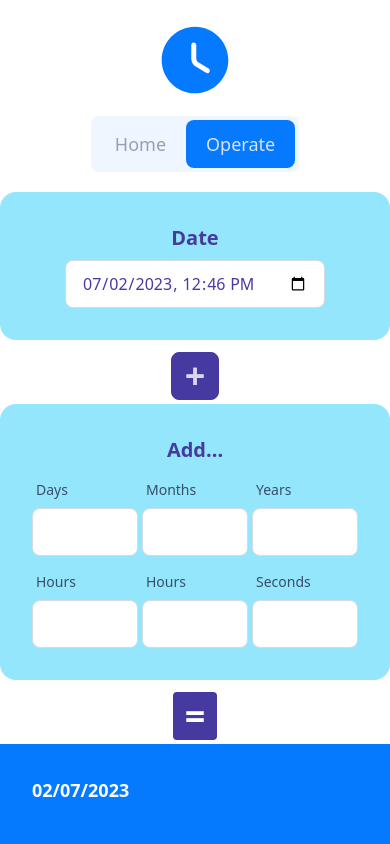
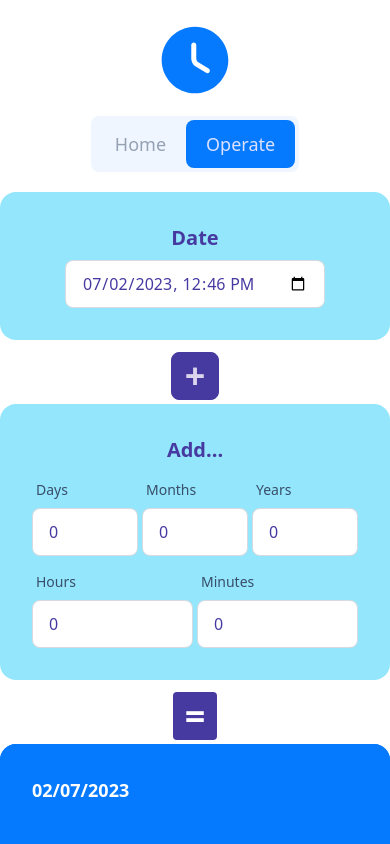
Before and after one commit to jorandmol/clock-app, a SvelteKit app: page /operate in a window 390 px wide. Shown: the top 844 px of the page. Built offline with nearby package versions, Linux system fonts and the light colour scheme.

Commit message:
Complete operation, but not good with timezone
When the timezone is different from the local, it doesn't work well

```diff
--- a/src/lib/components/clock.svelte
+++ b/src/lib/components/clock.svelte
@@ -4,6 +4,7 @@
     export let locale: string;
     export let timezone: string;
     export let currentTime: Date;
+    export let showSeconds: boolean = true;
 
     let isHour12: boolean = false;
 </script>
@@ -13,7 +14,11 @@
         <div class="card-title h-full flex flex-col items-center content-center justify-between">
             <h2 class="w-full text-lg text-left">{formatDate(currentTime, locale, timezone)}</h2>
             <h1 class="w-full text-7xl text-center">
-                {formatTime(currentTime, locale, timezone, isHour12)}
+                {#if showSeconds}
+                    {formatTime(currentTime, locale, timezone, isHour12)}
+                {:else}
+                    {formatTime(currentTime, locale, timezone, isHour12).slice(0, -3)}
+                {/if}
             </h1>
             <div class="w-full flex justify-end">
                 <button
--- a/src/routes/operate/+page.svelte
+++ b/src/routes/operate/+page.svelte
@@ -10,6 +10,27 @@
 	let addOperation: boolean = true;
 
 	$: time = timeToString ? new Date(timeToString) : new Date();
+
+	type OpDateElem = {
+		value: number;
+		toMilliseconds: number;
+	}
+
+	type OpDate = {
+		years: OpDateElem;
+		months: OpDateElem;
+		days: OpDateElem;
+		hours: OpDateElem;
+		minutes: OpDateElem;
+	}
+
+	let opDate: OpDate = {
+		years: { value: 0, toMilliseconds: 31556952000 },
+		months: { value: 0, toMilliseconds: 2629800000 },
+		days: { value: 0, toMilliseconds: 86400000 },
+		hours: { value: 0, toMilliseconds: 3600000 },
+		minutes: { value: 0, toMilliseconds: 60000 }
+	}
 
 	onMount(() => {
 		finalTime = get(currentTime);
@@ -29,6 +50,22 @@
 			timeToString = `${year}-${month}-${day}T${hour}:${minute}`;
 		}
 	});
+
+	function operate(): void {
+		const timeToMilliseconds: number = time.getTime();
+
+		let timeToOperate: number = 0;
+		let k: keyof OpDate;
+		for (k in opDate) {
+			timeToOperate += (opDate[k].value ?? 0) * (opDate[k].toMilliseconds);
+		}
+
+		const result = addOperation ? timeToMilliseconds + timeToOperate : timeToMilliseconds - timeToOperate;
+		console.log(result);
+
+		finalTime = new Date(result);
+	}
+
 </script>
 
 <div class="grid grid-cols-1 lg:grid-cols-12 gap-3">
@@ -41,6 +78,7 @@
 					name="time"
 					type="datetime-local"
 					class="input input-bordered"
+					on:change={() => operate()}
 					bind:value={timeToString}
 				/>
 			{/if}
@@ -68,39 +106,78 @@
 					<label class="label" for="day">
 						<span class="label-text">Days</span>
 					</label>
-					<input id="day" name="day" type="text" class="input input-bordered" />
+					<input
+						id="day"
+						name="day"
+						type="number"
+						min="0"
+						step="1"
+						class="input input-bordered"
+						on:change={() => operate()}
+						bind:value={opDate.days.value}
+					/>
 				</div>
 				<div class="form-control">
 					<label class="label" for="month">
 						<span class="label-text">Months</span>
 					</label>
-					<input id="month" name="month" type="text" class="input input-bordered" />
+					<input
+						id="month"
+						name="month"
+						type="number"
+						min="0"
+						step="1"
+						class="input input-bordered"
+						on:change={() => operate()}
+						bind:value={opDate.months.value}
+					/>
 				</div>
 				<div class="form-control">
 					<label class="label" for="year">
 						<span class="label-text">Years</span>
 					</label>
-					<input id="year" name="year" type="text" class="input input-bordered" />
+					<input
+						id="year"
+						name="year"
+						type="number"
+						min="0"
+						step="1"
+						class="input input-bordered"
+						on:change={() => operate()}
+						bind:value={opDate.years.value}
+					/>
 				</div>
 			</div>
-			<div class="grid grid-cols-3 gap-1">
+			<div class="grid grid-cols-2 gap-1">
 				<div class="form-control">
 					<label class="label" for="hours">
 						<span class="label-text">Hours</span>
 					</label>
-					<input id="hours" name="hours" type="text" class="input input-bordered" />
+					<input
+						id="hours"
+						name="hours"
+						type="number"
+						min="0"
+						step="1"
+						class="input input-bordered"
+						on:change={() => operate()}
+						bind:value={opDate.hours.value}
+					/>
 				</div>
 				<div class="form-control">
-					<label class="label" for="hours">
-						<span class="label-text">Hours</span>
+					<label class="label" for="minutes">
+						<span class="label-text">Minutes</span>
 					</label>
-					<input id="hours" name="hours" type="text" class="input input-bordered" />
-				</div>
-				<div class="form-control">
-					<label class="label" for="seconds">
-						<span class="label-text">Seconds</span>
-					</label>
-					<input id="seconds" name="seconds" type="text" class="input input-bordered" />
+					<input
+						id="minutes"
+						name="minutes"
+						type="number"
+						min="0"
+						step="1"
+						class="input input-bordered"
+						on:change={() => operate()}
+						bind:value={opDate.minutes.value}
+					/>
 				</div>
 			</div>
 		</div>
@@ -110,12 +187,13 @@
 			<span class="font-bold text-4xl">=</span>
 		</div>
 	</div>
-	<div class="lg:h-80 lg:col-span-3 bg-primary text-white">
+	<div class="lg:h-80 lg:col-span-3 bg-primary text-white card">
 		{#if finalTime}
 			<Clock
 				currentTime={finalTime}
 				timezone={$currentZone.timezone}
 				locale={$currentZone.locale}
+				showSeconds={false}
 			/>
 		{/if}
 	</div>
```
